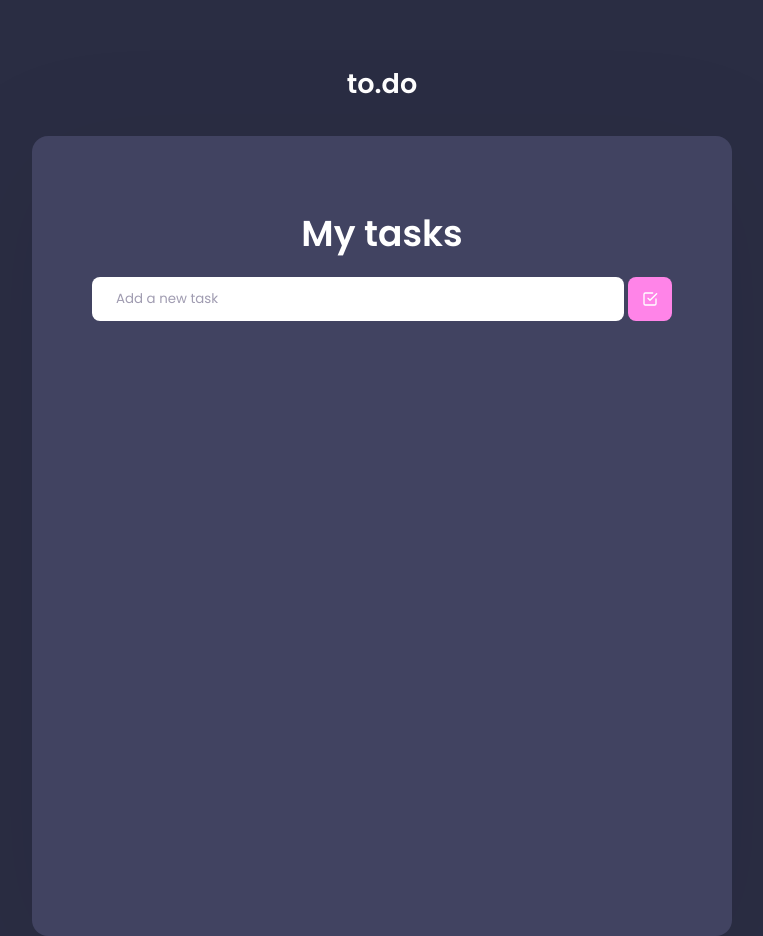
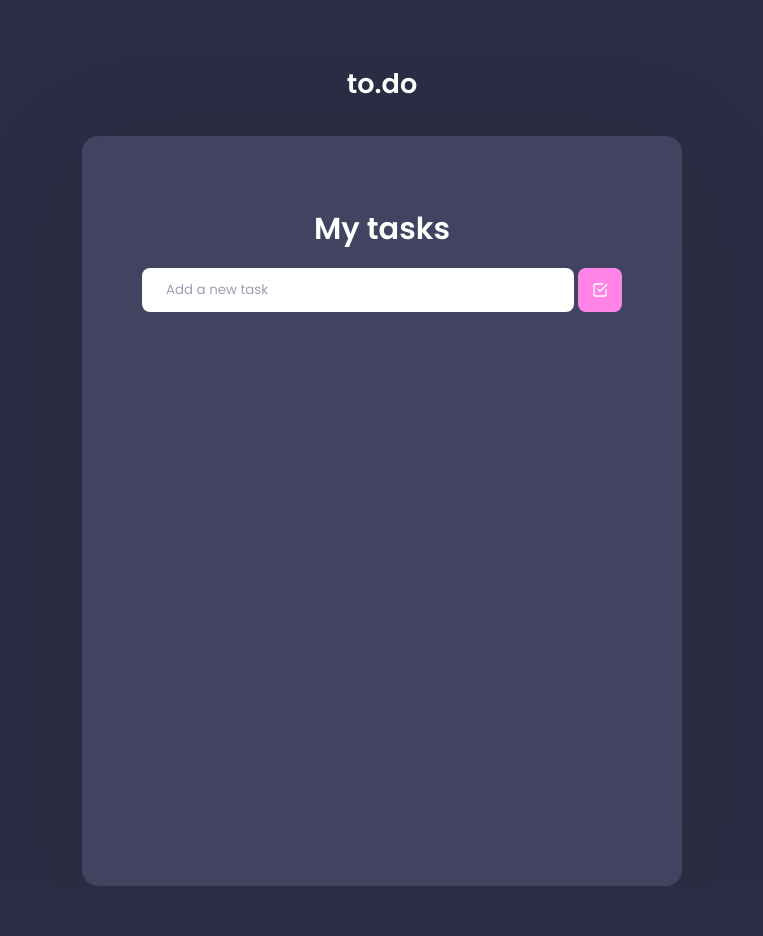
Before and after one commit to ellenassis/to-do-list, a React app: page / in a window 1280 px wide. Shown: the whole page, without its empty margins (258-1021 px from the left). After the commit the page ends 886 px from the top, so only its background shows below. Built offline with nearby package versions, Linux system fonts and the light colour scheme.

Commit message:
fix: change style

```diff
--- a/src/styles/global.scss
+++ b/src/styles/global.scss
@@ -23,8 +23,8 @@ input, textarea {
 }
 
 .container {
-  max-width: 700px;
-  min-height: 800px;
+  max-width: 600px;
+  min-height: 750px;
   margin: 0 auto;
   padding: 2.5rem 1rem;
 }
--- a/src/styles/tasklist.scss
+++ b/src/styles/tasklist.scss
@@ -11,7 +11,7 @@ section.task-list {
 
     h2 {
       color: var(--text-title);
-      font-size: 2.25rem;
+      font-size: 1.9rem;
       text-align: center;
     }
 
```
